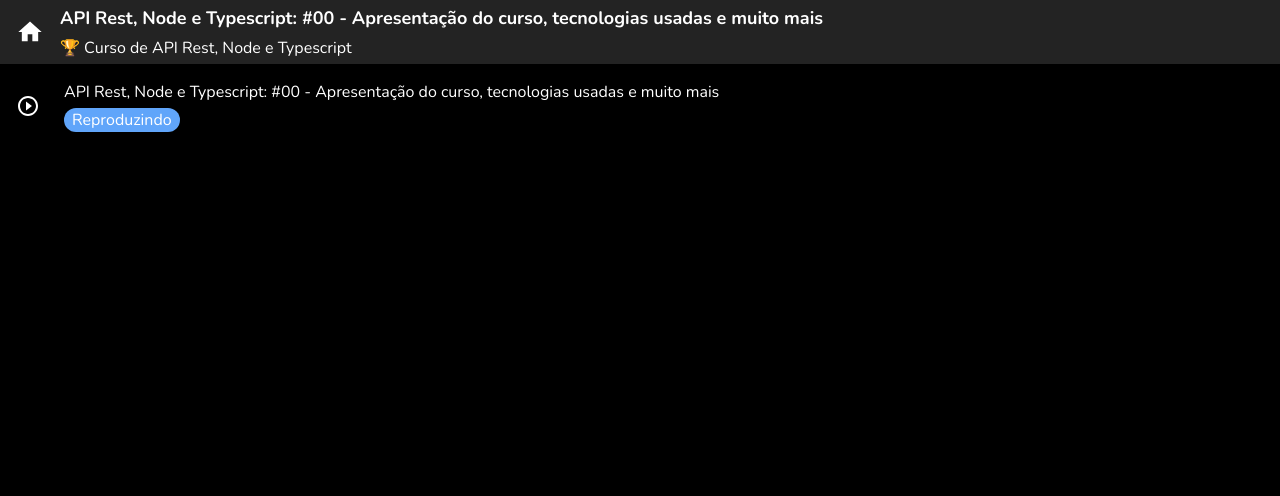
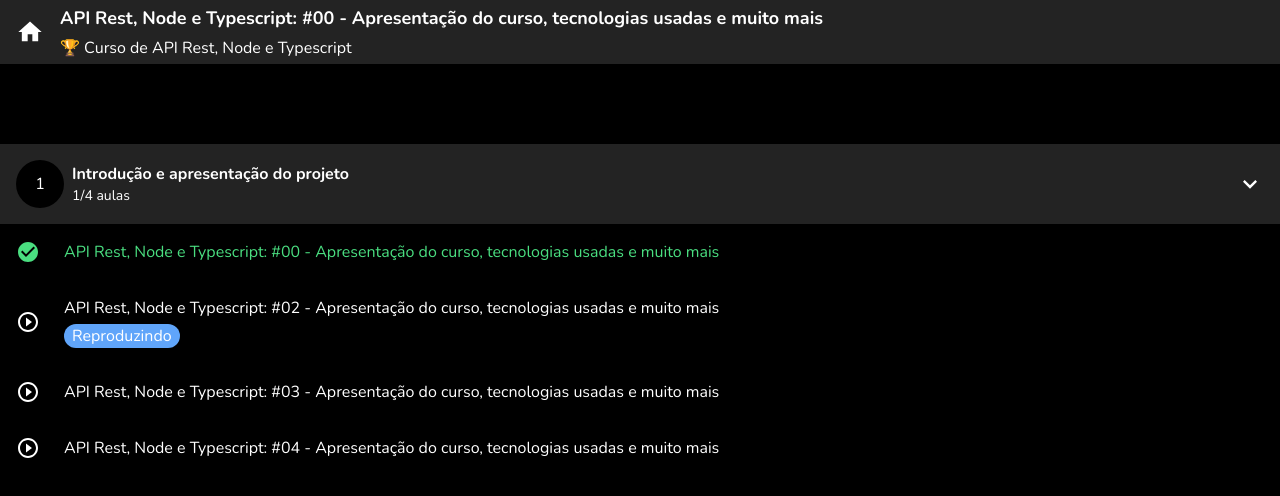
Before and after one commit to lvsouza/youtube-nextjs-course-platform, a Next.js app: page /player/1/1 in a window 1280 px wide. Shown: the top 496 px of the page. Built offline with nearby package versions, Linux system fonts and the light colour scheme.

Commit message:
feat: add class group component

```diff
--- a/src/app/player/[courseId]/[classId]/page.tsx
+++ b/src/app/player/[courseId]/[classId]/page.tsx
@@ -1,5 +1,5 @@
 'use client';
-import { PlayerClass, PlayerHeader } from '@/components/player';
+import { PlayerClassGroup, PlayerHeader } from '@/components/player';
 
 
 interface Props {
@@ -12,21 +12,41 @@ export default function PagePlayer({ params: { classId, courseId } }: Props) {
 
 
   return (
-    <>
+    <main className='flex flex-col gap-20'>
       <PlayerHeader
         title='API Rest, Node e Typescript: #00 - Apresentação do curso, tecnologias usadas e muito mais'
         subtitle='🏆 Curso de API Rest, Node e Typescript'
       />
 
 
-      <PlayerClass
-        done={false}
-        playing/* ={false} */
-        title='API Rest, Node e Typescript: #00 - Apresentação do curso, tecnologias usadas e muito mais'
-
-        onPlay={() => console.log('play')}
-        onCheck={() => console.log('check')}
+      <PlayerClassGroup
+        open={true}
+        position={1}
+        title='Introdução e apresentação do projeto'
+        onToggle={() => console.log('toggle')}
+        classes={[
+          {
+            done: true,
+            playing: false,
+            title: 'API Rest, Node e Typescript: #00 - Apresentação do curso, tecnologias usadas e muito mais'
+          },
+          {
+            done: false,
+            playing: true,
+            title: 'API Rest, Node e Typescript: #02 - Apresentação do curso, tecnologias usadas e muito mais'
+          },
+          {
+            done: false,
+            playing: false,
+            title: 'API Rest, Node e Typescript: #03 - Apresentação do curso, tecnologias usadas e muito mais'
+          },
+          {
+            done: false,
+            playing: false,
+            title: 'API Rest, Node e Typescript: #04 - Apresentação do curso, tecnologias usadas e muito mais'
+          },
+        ]}
       />
-    </>
+    </main>
   );
 }
--- a/src/components/player/PlayerClass.tsx
+++ b/src/components/player/PlayerClass.tsx
@@ -2,7 +2,7 @@
 import { MdCheckCircle, MdCircle, MdPlayCircleOutline } from 'react-icons/md';
 
 
-interface IPlayerClassProps {
+export interface IPlayerClassProps {
   done: boolean;
   title: string;
   playing: boolean;
--- /dev/null
+++ b/src/components/player/PlayerClassGroup.tsx
@@ -0,0 +1,50 @@
+import { MdKeyboardArrowDown, MdKeyboardArrowRight } from 'react-icons/md';
+
+import { PlayerClass, IPlayerClassProps } from './PlayerClass';
+
+
+interface IPlayerClassGroupProps {
+  title: string;
+  open: boolean;
+  position: number;
+  classes: Omit<IPlayerClassProps, 'onPlay' | 'onCheck'>[];
+
+  onToggle: () => void;
+}
+export const PlayerClassGroup = ({ classes, position, title, open, onToggle }: IPlayerClassGroupProps) => {
+
+  return (
+    <div className='flex flex-col'>
+      <button className='flex gap-2 p-4 bg-paper items-center' onClick={onToggle}>
+        <div className='bg-background h-12 w-12 rounded-full flex items-center justify-center'>
+          {position}
+        </div>
+
+        <div className='flex flex-col flex-1 items-start'>
+          <span className='font-bold text-start line-clamp-1'>{title}</span>
+          <span className='text-sm font-light text-start line-clamp-1'>
+            {classes.filter((classItem) => classItem.done).length}/{classes.length} aulas
+          </span>
+        </div>
+
+        {open
+          ? <MdKeyboardArrowDown size={28} />
+          : <MdKeyboardArrowRight size={28} />
+        }
+      </button>
+
+      <ol data-open={open} className='flex flex-col data-[open=false]:hidden'>
+        {classes.map(classItem => (
+          <li key={classItem.title}>
+            <PlayerClass
+              {...classItem}
+
+              onPlay={() => console.log('play')}
+              onCheck={() => console.log('check')}
+            />
+          </li>
+        ))}
+      </ol>
+    </div>
+  );
+};
--- a/src/components/player/index.ts
+++ b/src/components/player/index.ts
@@ -1,2 +1,3 @@
+export * from './PlayerClassGroup';
 export * from './PlayerHeader';
 export * from './PlayerClass';
```
